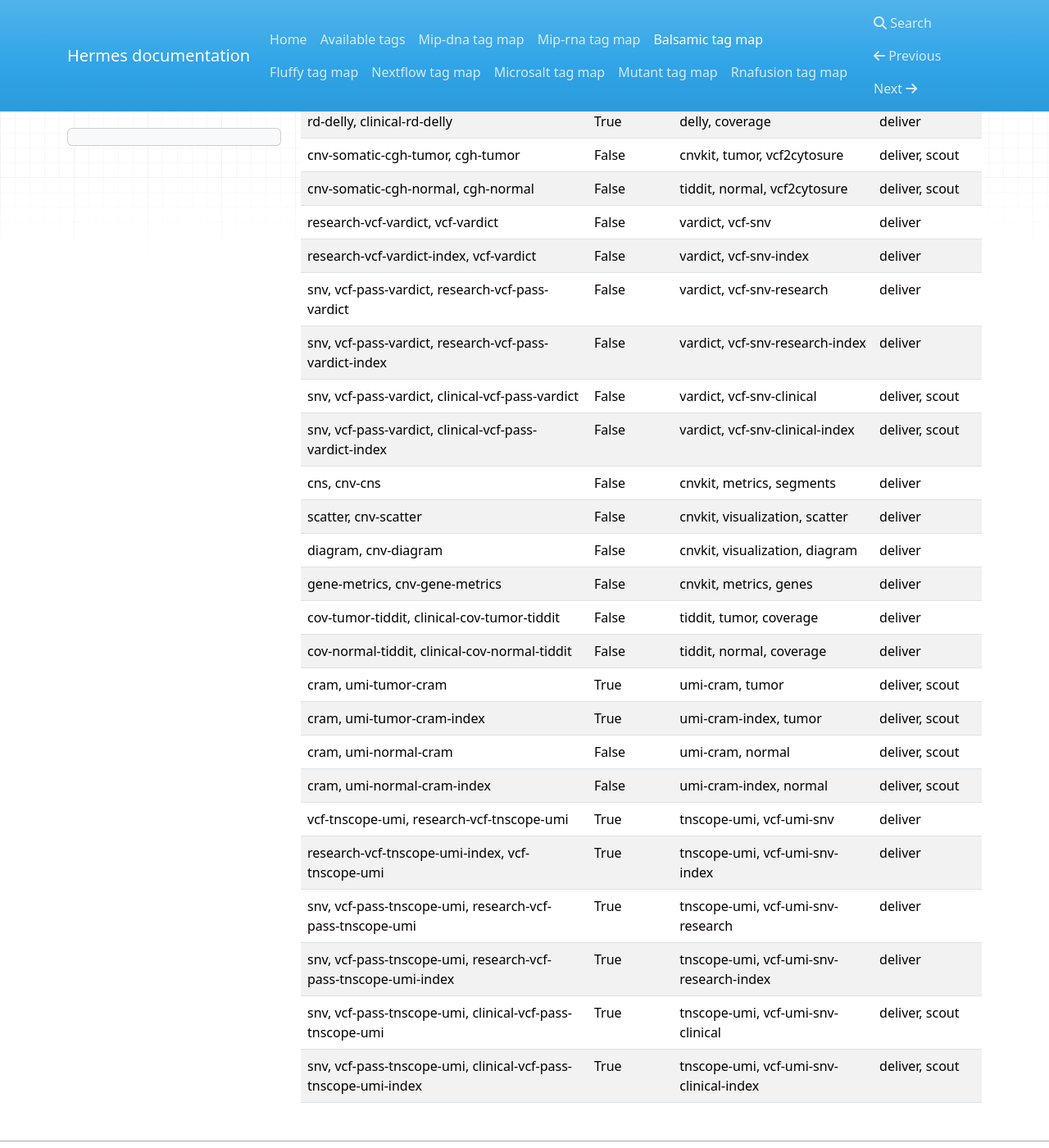
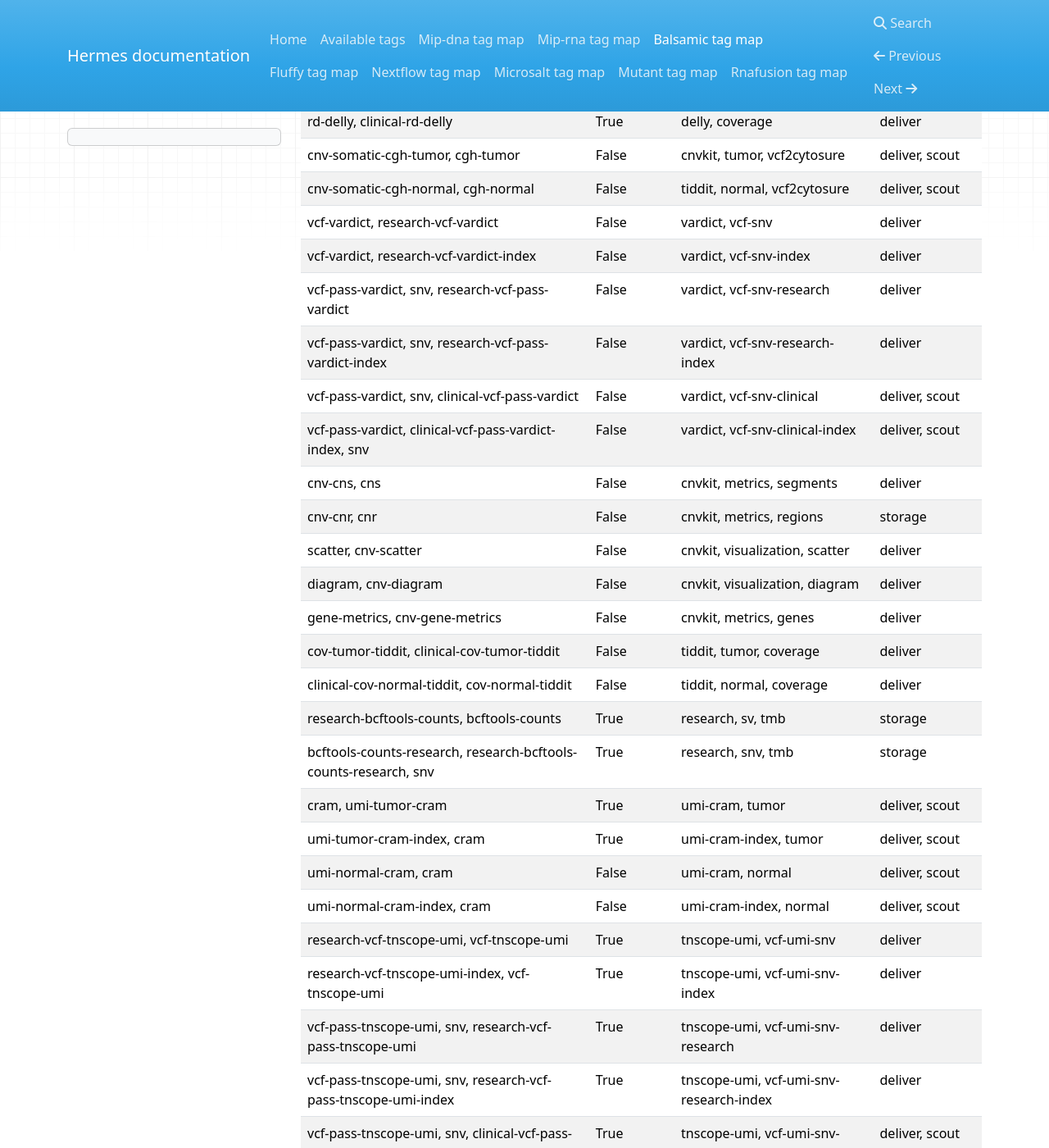
Before and after one commit to Clinical-Genomics/hermes, an MkDocs documentation site: the page built from docs/balsamic_map.md, in a window 1280 px wide and 1400 px high, scrolled down 1823 px. Shown: the whole window at 82% size. Built offline with MkDocs 1.6.1, drawn with Linux system fonts in a browser that asks for light colours; nearby versions of some CDN libraries; some of the changed text lies outside the part shown.

Commit message:
tmb tags

```diff
--- a/docs/balsamic_map.md
+++ b/docs/balsamic_map.md
@@ -1,61 +1,64 @@
-| Balsamic tags                                                  | Mandatory   | HK tags                                 | Used by               |
-|----------------------------------------------------------------|-------------|-----------------------------------------|-----------------------|
-| balsamic-config                                                | True        | balsamic-config                         | audit, cg             |
-| balsamic-report                                                | True        | balsamic-report                         | audit                 |
-| balsamic-dag                                                   | True        | balsamic-dag                            | audit                 |
-| multiqc-html, html                                             | True        | multiqc-html                            | audit, deliver, scout |
-| multiqc-json, json                                             | True        | multiqc-json                            | audit                 |
-| qc-metrics-yaml, yaml                                          | True        | qc-metrics                              | audit, cg, vogue      |
-| cram, tumor-cram                                               | True        | tumor, cram                             | deliver, scout        |
-| cram, tumor-cram-index                                         | True        | tumor, cram-index                       | deliver, scout        |
-| cram, normal-cram                                              | False       | normal, cram                            | deliver, scout        |
-| cram, normal-cram-index                                        | False       | normal, cram-index                      | deliver, scout        |
-| snv, vcf-tumor, germline-vcf-tumor, dnascope                   | True        | germline, vcf-snv-germline-tumor        | deliver               |
-| snv, vcf-tumor, dnascope, germline-vcf-tumor-index             | True        | germline, vcf-snv-germline-tumor-index  | deliver               |
-| snv, germline-vcf-normal, vcf-normal, dnascope                 | False       | germline, vcf-snv-germline-normal       | deliver               |
-| snv, germline-vcf-normal-index, vcf-normal, dnascope           | False       | germline, vcf-snv-germline-normal-index | deliver               |
-| vcf-dnascope, genotype-vcf-dnascope                            | False       | dnascope, normal, vcf                   | cg, genotype          |
-| vcf-dnascope, genotype-vcf-dnascope-index                      | False       | dnascope, normal, vcf-index             | cg, genotype          |
-| vcf-tumor, germline-vcf-tumor, sv, manta-germline              | True        | germline, vcf-sv-germline-tumor         | deliver               |
-| vcf-tumor, manta-germline, sv, germline-vcf-tumor-index        | True        | germline, vcf-sv-germline-tumor-index   | deliver               |
-| sv, germline-vcf-normal, vcf-normal, manta-germline            | False       | germline, vcf-sv-germline-normal        | deliver               |
-| sv, germline-vcf-normal-index, vcf-normal, manta-germline      | False       | germline, vcf-sv-germline-normal-index  | deliver               |
-| research-vcf-svdb, vcf-svdb                                    | True        | svdb, vcf-sv                            | deliver               |
-| research-vcf-svdb-index, vcf-svdb                              | True        | svdb, vcf-sv-index                      | deliver               |
-| research-vcf-pass-svdb, vcf-pass-svdb                          | True        | svdb, vcf-sv-research                   | deliver               |
-| research-vcf-pass-svdb-index, vcf-pass-svdb                    | True        | svdb, vcf-sv-research-index             | deliver               |
-| clinical-vcf-pass-svdb, vcf-pass-svdb                          | True        | svdb, vcf-sv-clinical                   | deliver, scout        |
-| vcf-pass-svdb, clinical-vcf-pass-svdb-index                    | True        | svdb, vcf-sv-clinical-index             | deliver, scout        |
-| vcf-tnscope, research-vcf-tnscope                              | False       | tnscope, vcf-snv                        | deliver               |
-| vcf-tnscope, research-vcf-tnscope-index                        | False       | tnscope, vcf-snv-index                  | deliver               |
-| snv, vcf-pass-tnscope, research-vcf-pass-tnscope               | False       | tnscope, vcf-snv-research               | deliver               |
-| snv, vcf-pass-tnscope, research-vcf-pass-tnscope-index         | False       | tnscope, vcf-snv-research-index         | deliver               |
-| snv, clinical-vcf-pass-tnscope, vcf-pass-tnscope               | False       | tnscope, vcf-snv-clinical               | deliver, scout        |
-| snv, vcf-pass-tnscope, clinical-vcf-pass-tnscope-index         | False       | tnscope, vcf-snv-clinical-index         | deliver, scout        |
-| clinical-cnv-report-pdf, cnv-report-pdf                        | False       | cnv-report, visualization               | deliver, scout        |
-| ascat-copynumber, clinical-ascat-copynumber                    | False       | ascatngs, metrics                       | deliver               |
-| rd-delly, clinical-rd-delly                                    | True        | delly, coverage                         | deliver               |
-| cnv-somatic-cgh-tumor, cgh-tumor                               | False       | cnvkit, tumor, vcf2cytosure             | deliver, scout        |
-| cnv-somatic-cgh-normal, cgh-normal                             | False       | tiddit, normal, vcf2cytosure            | deliver, scout        |
-| research-vcf-vardict, vcf-vardict                              | False       | vardict, vcf-snv                        | deliver               |
-| research-vcf-vardict-index, vcf-vardict                        | False       | vardict, vcf-snv-index                  | deliver               |
-| snv, vcf-pass-vardict, research-vcf-pass-vardict               | False       | vardict, vcf-snv-research               | deliver               |
-| snv, vcf-pass-vardict, research-vcf-pass-vardict-index         | False       | vardict, vcf-snv-research-index         | deliver               |
-| snv, vcf-pass-vardict, clinical-vcf-pass-vardict               | False       | vardict, vcf-snv-clinical               | deliver, scout        |
-| snv, vcf-pass-vardict, clinical-vcf-pass-vardict-index         | False       | vardict, vcf-snv-clinical-index         | deliver, scout        |
-| cns, cnv-cns                                                   | False       | cnvkit, metrics, segments               | deliver               |
-| scatter, cnv-scatter                                           | False       | cnvkit, visualization, scatter          | deliver               |
-| diagram, cnv-diagram                                           | False       | cnvkit, visualization, diagram          | deliver               |
-| gene-metrics, cnv-gene-metrics                                 | False       | cnvkit, metrics, genes                  | deliver               |
-| cov-tumor-tiddit, clinical-cov-tumor-tiddit                    | False       | tiddit, tumor, coverage                 | deliver               |
-| cov-normal-tiddit, clinical-cov-normal-tiddit                  | False       | tiddit, normal, coverage                | deliver               |
-| cram, umi-tumor-cram                                           | True        | umi-cram, tumor                         | deliver, scout        |
-| cram, umi-tumor-cram-index                                     | True        | umi-cram-index, tumor                   | deliver, scout        |
-| cram, umi-normal-cram                                          | False       | umi-cram, normal                        | deliver, scout        |
-| cram, umi-normal-cram-index                                    | False       | umi-cram-index, normal                  | deliver, scout        |
-| vcf-tnscope-umi, research-vcf-tnscope-umi                      | True        | tnscope-umi, vcf-umi-snv                | deliver               |
-| research-vcf-tnscope-umi-index, vcf-tnscope-umi                | True        | tnscope-umi, vcf-umi-snv-index          | deliver               |
-| snv, vcf-pass-tnscope-umi, research-vcf-pass-tnscope-umi       | True        | tnscope-umi, vcf-umi-snv-research       | deliver               |
-| snv, vcf-pass-tnscope-umi, research-vcf-pass-tnscope-umi-index | True        | tnscope-umi, vcf-umi-snv-research-index | deliver               |
-| snv, vcf-pass-tnscope-umi, clinical-vcf-pass-tnscope-umi       | True        | tnscope-umi, vcf-umi-snv-clinical       | deliver, scout        |
-| snv, vcf-pass-tnscope-umi, clinical-vcf-pass-tnscope-umi-index | True        | tnscope-umi, vcf-umi-snv-clinical-index | deliver, scout        |
+| Balsamic tags                                                    | Mandatory   | HK tags                                 | Used by               |
+|------------------------------------------------------------------|-------------|-----------------------------------------|-----------------------|
+| balsamic-config                                                  | True        | balsamic-config                         | audit, cg             |
+| balsamic-report                                                  | True        | balsamic-report                         | audit                 |
+| balsamic-dag                                                     | True        | balsamic-dag                            | audit                 |
+| multiqc-html, html                                               | True        | multiqc-html                            | audit, deliver, scout |
+| multiqc-json, json                                               | True        | multiqc-json                            | audit                 |
+| qc-metrics-yaml, yaml                                            | True        | qc-metrics                              | audit, cg, vogue      |
+| cram, tumor-cram                                                 | True        | tumor, cram                             | deliver, scout        |
+| cram, tumor-cram-index                                           | True        | tumor, cram-index                       | deliver, scout        |
+| normal-cram, cram                                                | False       | normal, cram                            | deliver, scout        |
+| normal-cram-index, cram                                          | False       | normal, cram-index                      | deliver, scout        |
+| dnascope, snv, germline-vcf-tumor, vcf-tumor                     | True        | germline, vcf-snv-germline-tumor        | deliver               |
+| dnascope, germline-vcf-tumor-index, snv, vcf-tumor               | True        | germline, vcf-snv-germline-tumor-index  | deliver               |
+| dnascope, vcf-normal, snv, germline-vcf-normal                   | False       | germline, vcf-snv-germline-normal       | deliver               |
+| dnascope, vcf-normal, snv, germline-vcf-normal-index             | False       | germline, vcf-snv-germline-normal-index | deliver               |
+| vcf-dnascope, genotype-vcf-dnascope                              | False       | dnascope, normal, vcf                   | cg, genotype          |
+| vcf-dnascope, genotype-vcf-dnascope-index                        | False       | dnascope, normal, vcf-index             | cg, genotype          |
+| manta-germline, germline-vcf-tumor, vcf-tumor, sv                | True        | germline, vcf-sv-germline-tumor         | deliver               |
+| germline-vcf-tumor-index, manta-germline, vcf-tumor, sv          | True        | germline, vcf-sv-germline-tumor-index   | deliver               |
+| germline-vcf-normal, vcf-normal, manta-germline, sv              | False       | germline, vcf-sv-germline-normal        | deliver               |
+| vcf-normal, germline-vcf-normal-index, manta-germline, sv        | False       | germline, vcf-sv-germline-normal-index  | deliver               |
+| research-vcf-svdb, vcf-svdb                                      | True        | svdb, vcf-sv                            | deliver               |
+| vcf-svdb, research-vcf-svdb-index                                | True        | svdb, vcf-sv-index                      | deliver               |
+| research-vcf-pass-svdb, vcf-pass-svdb                            | True        | svdb, vcf-sv-research                   | deliver               |
+| vcf-pass-svdb, research-vcf-pass-svdb-index                      | True        | svdb, vcf-sv-research-index             | deliver               |
+| vcf-pass-svdb, clinical-vcf-pass-svdb                            | True        | svdb, vcf-sv-clinical                   | deliver, scout        |
+| vcf-pass-svdb, clinical-vcf-pass-svdb-index                      | True        | svdb, vcf-sv-clinical-index             | deliver, scout        |
+| vcf-tnscope, research-vcf-tnscope                                | False       | tnscope, vcf-snv                        | deliver               |
+| vcf-tnscope, research-vcf-tnscope-index                          | False       | tnscope, vcf-snv-index                  | deliver               |
+| snv, vcf-pass-tnscope, research-vcf-pass-tnscope                 | False       | tnscope, vcf-snv-research               | deliver               |
+| vcf-pass-tnscope, snv, research-vcf-pass-tnscope-index           | False       | tnscope, vcf-snv-research-index         | deliver               |
+| snv, clinical-vcf-pass-tnscope, vcf-pass-tnscope                 | False       | tnscope, vcf-snv-clinical               | deliver, scout        |
+| snv, clinical-vcf-pass-tnscope-index, vcf-pass-tnscope           | False       | tnscope, vcf-snv-clinical-index         | deliver, scout        |
+| cnv-report-pdf, clinical-cnv-report-pdf                          | False       | cnv-report, visualization               | deliver, scout        |
+| ascat-copynumber, clinical-ascat-copynumber                      | False       | ascatngs, metrics                       | deliver               |
+| rd-delly, clinical-rd-delly                                      | True        | delly, coverage                         | deliver               |
+| cnv-somatic-cgh-tumor, cgh-tumor                                 | False       | cnvkit, tumor, vcf2cytosure             | deliver, scout        |
+| cnv-somatic-cgh-normal, cgh-normal                               | False       | tiddit, normal, vcf2cytosure            | deliver, scout        |
+| vcf-vardict, research-vcf-vardict                                | False       | vardict, vcf-snv                        | deliver               |
+| vcf-vardict, research-vcf-vardict-index                          | False       | vardict, vcf-snv-index                  | deliver               |
+| vcf-pass-vardict, snv, research-vcf-pass-vardict                 | False       | vardict, vcf-snv-research               | deliver               |
+| vcf-pass-vardict, snv, research-vcf-pass-vardict-index           | False       | vardict, vcf-snv-research-index         | deliver               |
+| vcf-pass-vardict, snv, clinical-vcf-pass-vardict                 | False       | vardict, vcf-snv-clinical               | deliver, scout        |
+| vcf-pass-vardict, clinical-vcf-pass-vardict-index, snv           | False       | vardict, vcf-snv-clinical-index         | deliver, scout        |
+| cnv-cns, cns                                                     | False       | cnvkit, metrics, segments               | deliver               |
+| cnv-cnr, cnr                                                     | False       | cnvkit, metrics, regions                | storage               |
+| scatter, cnv-scatter                                             | False       | cnvkit, visualization, scatter          | deliver               |
+| diagram, cnv-diagram                                             | False       | cnvkit, visualization, diagram          | deliver               |
+| gene-metrics, cnv-gene-metrics                                   | False       | cnvkit, metrics, genes                  | deliver               |
+| cov-tumor-tiddit, clinical-cov-tumor-tiddit                      | False       | tiddit, tumor, coverage                 | deliver               |
+| clinical-cov-normal-tiddit, cov-normal-tiddit                    | False       | tiddit, normal, coverage                | deliver               |
+| research-bcftools-counts, bcftools-counts                        | True        | research, sv, tmb                       | storage               |
+| bcftools-counts-research, research-bcftools-counts-research, snv | True        | research, snv, tmb                      | storage               |
+| cram, umi-tumor-cram                                             | True        | umi-cram, tumor                         | deliver, scout        |
+| umi-tumor-cram-index, cram                                       | True        | umi-cram-index, tumor                   | deliver, scout        |
+| umi-normal-cram, cram                                            | False       | umi-cram, normal                        | deliver, scout        |
+| umi-normal-cram-index, cram                                      | False       | umi-cram-index, normal                  | deliver, scout        |
+| research-vcf-tnscope-umi, vcf-tnscope-umi                        | True        | tnscope-umi, vcf-umi-snv                | deliver               |
+| research-vcf-tnscope-umi-index, vcf-tnscope-umi                  | True        | tnscope-umi, vcf-umi-snv-index          | deliver               |
+| vcf-pass-tnscope-umi, snv, research-vcf-pass-tnscope-umi         | True        | tnscope-umi, vcf-umi-snv-research       | deliver               |
+| vcf-pass-tnscope-umi, snv, research-vcf-pass-tnscope-umi-index   | True        | tnscope-umi, vcf-umi-snv-research-index | deliver               |
+| vcf-pass-tnscope-umi, snv, clinical-vcf-pass-tnscope-umi         | True        | tnscope-umi, vcf-umi-snv-clinical       | deliver, scout        |
+| vcf-pass-tnscope-umi, snv, clinical-vcf-pass-tnscope-umi-index   | True        | tnscope-umi, vcf-umi-snv-clinical-index | deliver, scout        |
```
Also changed, not shown: 3 other files.
